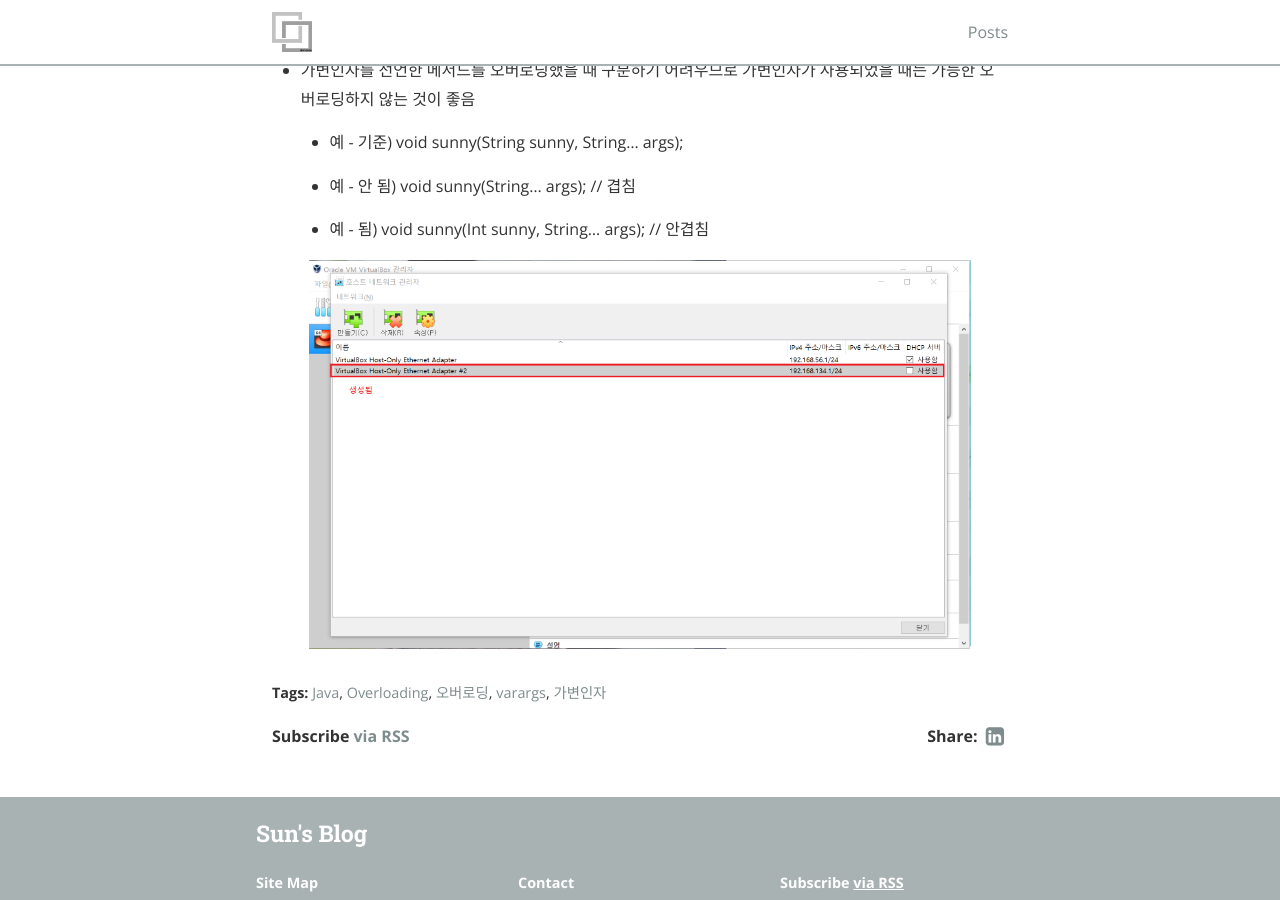
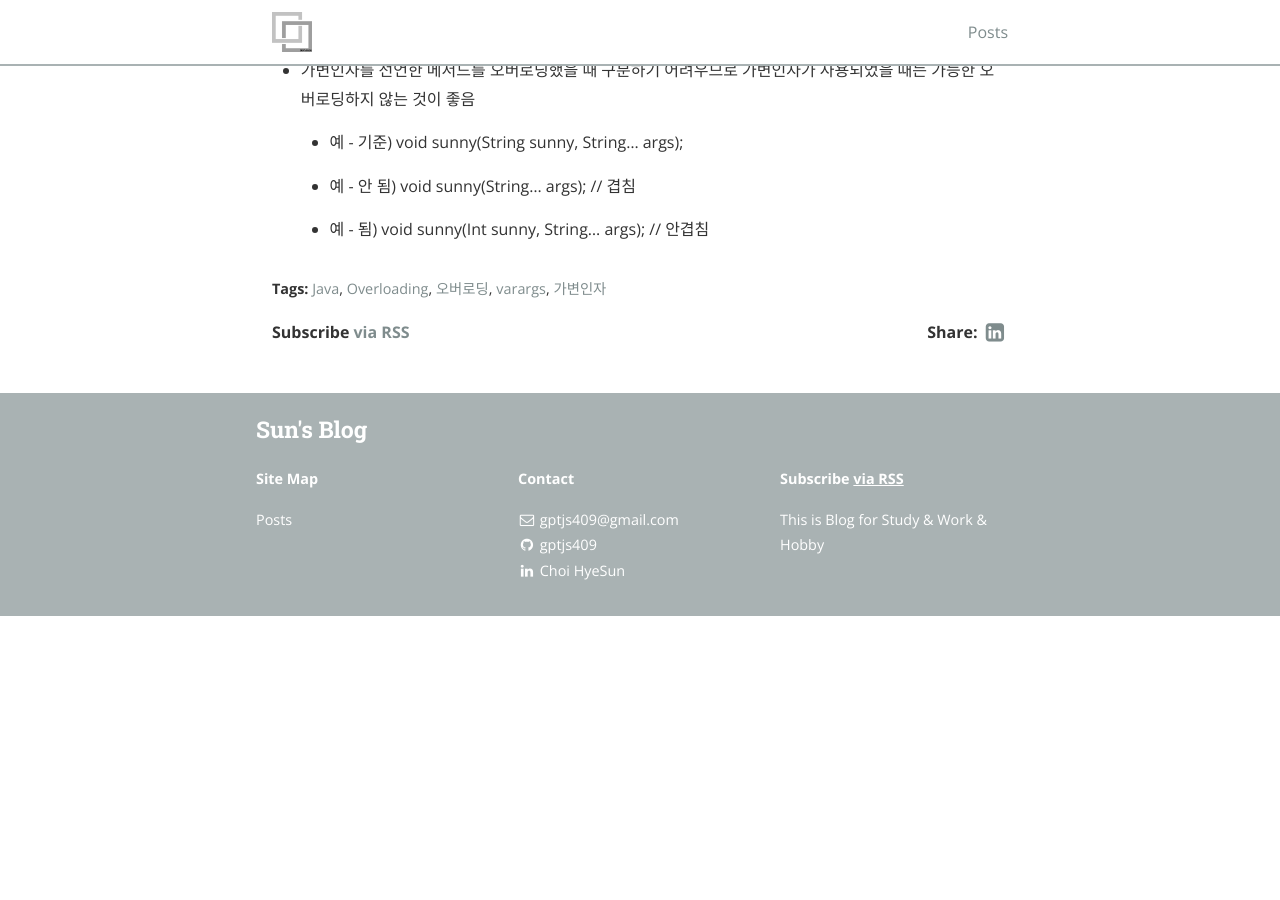
Before and after one commit to gptjs409/gptjs409.github.io, a Jekyll site: the page built from _posts/java/2019-08-16-overloading.md, in a window 1280 px wide and 900 px high, scrolled down 1977 px. Built offline with Jekyll 4.4.1, drawn with Linux system fonts in a browser that asks for light colours; nearby versions of some CDN libraries; after the commit the page ends 2593 px from its top, so only the background shows below that.

Commit message:
#2 update

```diff
--- a/_posts/java/2019-08-16-overloading.md
+++ b/_posts/java/2019-08-16-overloading.md
@@ -89,9 +89,3 @@ tags:
   - 예 - 안 됨) void sunny(String... args); // 겹침
 
   - 예 - 됨)     void sunny(Int sunny, String... args); // 안겹침
-
-{% highlight java %}
-
-{% endhighlight %}
-
-![image](/img/2019-10-14/CentOS-Install-CLI-040-putty4.png)
```
